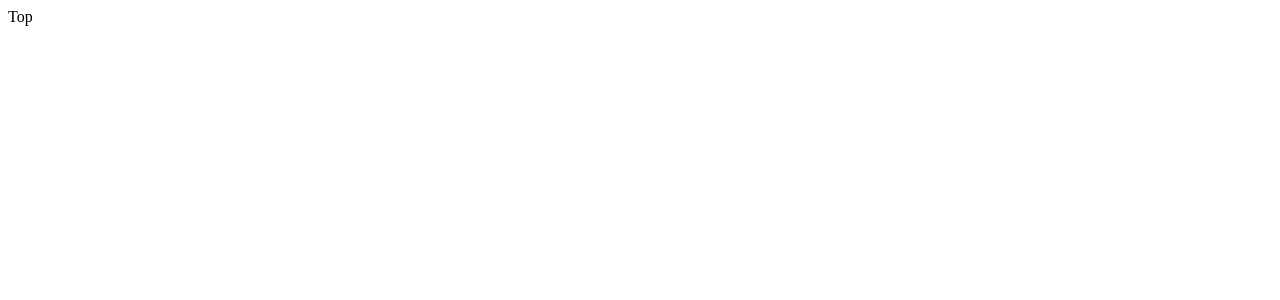
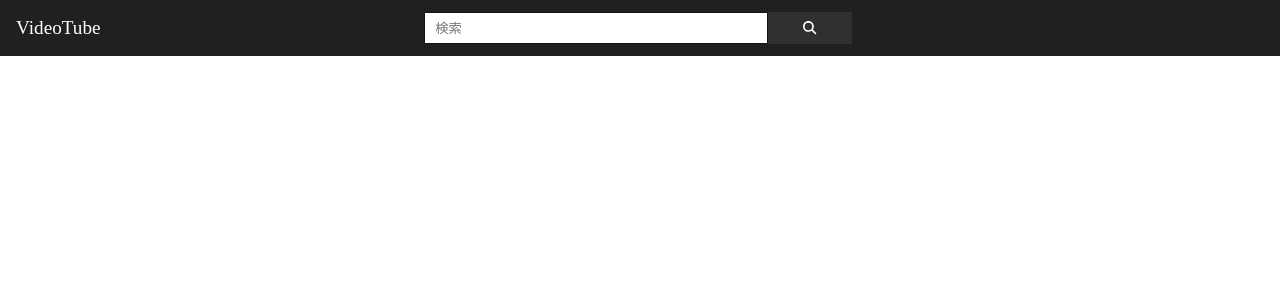
Before and after one commit to kkosuke/react-youtube, a React (Create React App) app: page / in a window 1280 px wide. Shown: the top 300 px of the page. Built offline with nearby package versions, Linux system fonts and the light colour scheme.

Commit message:
ヘッダーコンポーネント  (#1)

```diff
--- a/package.json
+++ b/package.json
@@ -3,9 +3,13 @@
   "version": "0.1.0",
   "private": true,
   "dependencies": {
+    "@fortawesome/fontawesome-svg-core": "^6.3.0",
+    "@fortawesome/free-solid-svg-icons": "^6.3.0",
+    "@fortawesome/react-fontawesome": "^0.2.0",
     "@testing-library/jest-dom": "^5.14.1",
     "@testing-library/react": "^13.0.0",
     "@testing-library/user-event": "^13.2.1",
+    "node-sass": "^8.0.0",
     "react": "^18.2.0",
     "react-dom": "^18.2.0",
     "react-router-dom": "^6.8.1",
--- /dev/null
+++ b/src/components/Header/Header.js
@@ -0,0 +1,27 @@
+import React from 'react'
+import { Link } from 'react-router-dom'
+
+import { FontAwesomeIcon } from '@fortawesome/react-fontawesome'
+import { faSearch } from '@fortawesome/free-solid-svg-icons'
+
+import Style from "./Header.module.scss"
+
+const Header = () => {
+  return (
+    <div className={Style.header}>
+      <div className={Style.item}>
+        <Link to="/">VideoTube</Link>
+      </div>
+      <div className={Style.item}>
+        <form>
+          <input type="text" placeholder='検索' />
+          <button type="submit">
+            <FontAwesomeIcon icon={faSearch} />
+          </button>
+        </form>
+      </div>
+    </div>
+  )
+}
+
+export default Header
--- /dev/null
+++ b/src/components/Header/Header.module.scss
@@ -0,0 +1,42 @@
+.header {
+  position: fixed;
+  left: 0;
+  top: 0;
+  display: flex;
+  height: 56px;
+  width: 100%;
+  background-color: #202020;
+  a{
+    color: #fff;
+    font-size: 1.2rem;
+    line-height: 56px;
+    padding-left: 1rem;
+    text-decoration: none;
+  }
+  .item{
+    &:first-child{
+      flex-grow: 1;
+    }
+    &:last-child{
+      flex-grow: 2;
+    }
+  }
+  form {
+    width: 50%;
+    height: 32px;
+    display: flex;
+    margin: 12px 0;
+    input{
+      width: 80%;
+      text-indent: 0.5rem;
+      border: 1px solid #121212;
+      background-color: #fff;
+    }
+    button{
+      width: 20%;
+      color: #fff;
+      background-color: #303030;
+      border: 0;
+    }
+  }
+}
--- /dev/null
+++ b/src/components/Layout/Layout.js
@@ -0,0 +1,13 @@
+import React from 'react'
+import Header from '../Header/Header';
+
+const Layout = ({children}) => {
+  return (
+    <>
+      <Header />
+      {children}
+    </>
+  )
+}
+
+export default Layout;
--- a/src/pages/Search.js
+++ b/src/pages/Search.js
@@ -1,8 +1,11 @@
 import React from 'react'
+import Layout from '../components/Layout/Layout'
 
 const Search = () => {
   return (
-    <div>Search</div>
+    <Layout>
+      <div>Search</div>
+    </Layout>
   )
 }
 
--- a/src/pages/Top.js
+++ b/src/pages/Top.js
@@ -1,8 +1,11 @@
 import React from 'react'
+import Layout from '../components/Layout/Layout'
 
 const Top = () => {
   return (
-    <div>Top</div>
+    <Layout>
+      <div>Top</div>
+    </Layout>
   )
 }
 
--- a/src/pages/Watch.js
+++ b/src/pages/Watch.js
@@ -1,8 +1,11 @@
 import React from 'react'
+import Layout from '../components/Layout/Layout'
 
 const Watch = () => {
   return (
-    <div>Watch</div>
+    <Layout>
+      <div>Watch</div>
+    </Layout>
   )
 }
 
```
Also changed, not shown: 1 other file (tests, documents, lock files or other folders).
